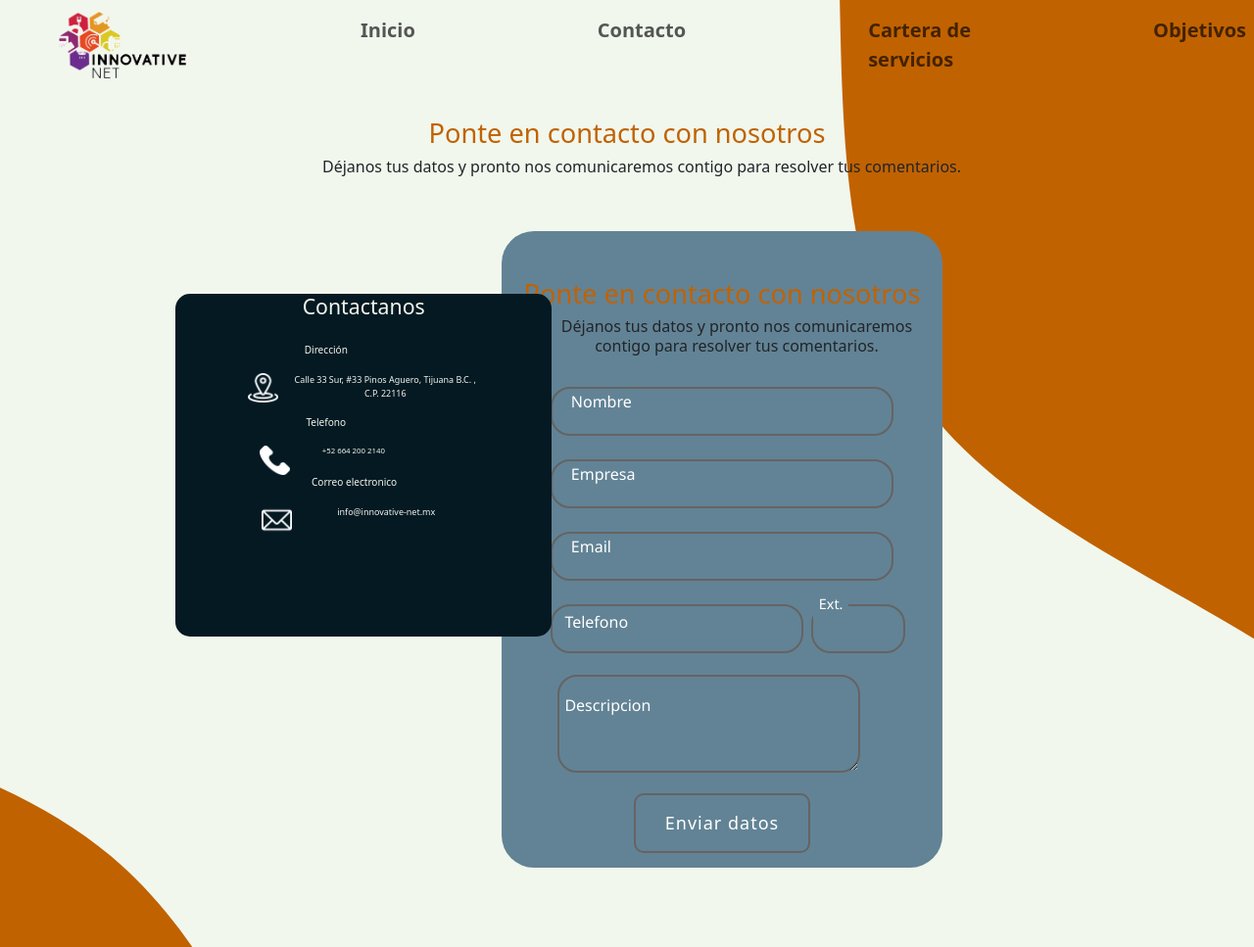
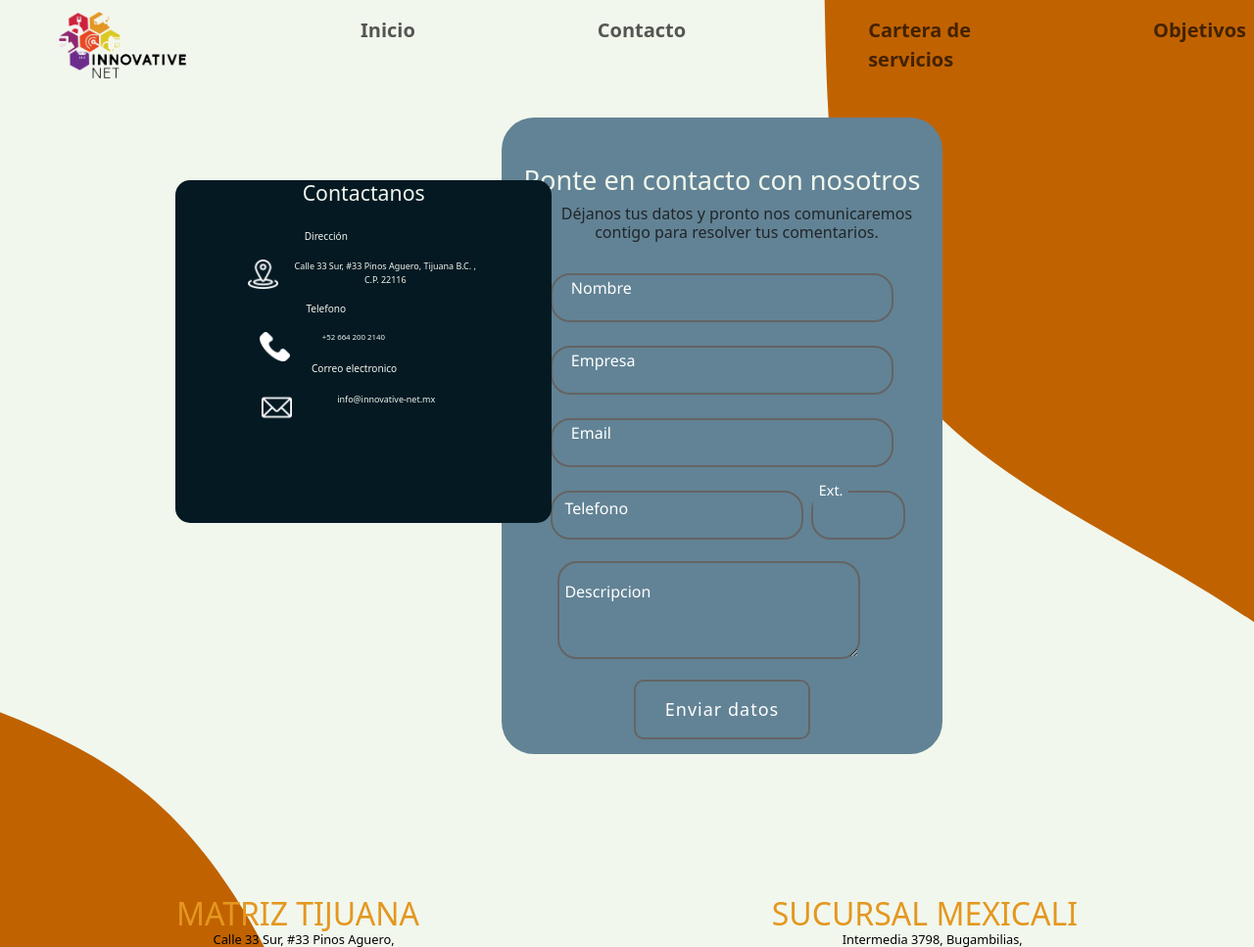
Before and after one commit to Innovative-net-mx/innovative-Webpage, a Django app: page /contacto in a window 1280 px wide. Shown: the top 967 px of the page at 98% size. Run offline with Django 3.2, Linux system fonts and the light colour scheme; some libraries are stand-ins or nearby versions.

Commit message:
letras-cambio-color-titulo-borrado

```diff
--- a/homepage/static/css/estilo.css
+++ b/homepage/static/css/estilo.css
@@ -834,7 +834,7 @@ margin-top:-5%;
 
  .letras {
      font-size: 170%;
-     color: #C16200;
+     color: #F1F7ED;
  }
 
  .letras1 {
@@ -1088,6 +1088,7 @@ margin-top:-5%;
      font-family: 'Segoe UI', sans-serif;
      max-width: 350px;
      position: relative;
+     z-index: 2;
  }
 
  .inputGroup3 textarea {
--- a/homepage/templates/homepage/contacto.html
+++ b/homepage/templates/homepage/contacto.html
@@ -6,13 +6,6 @@
 <script async defer src="https://maps.googleapis.com/maps/api/js?key=AIzaSyBDaeWicvigtP9xPv919E-RNoxfvC-Hqik&callback=initMap"> </script>
 
 <br><br><br><br><br>
-<center>
-
-    <h1 class="letras">Ponte en contacto con nosotros</h1>
-    <h3 class="letras1">Déjanos tus datos y pronto nos comunicaremos contigo para resolver tus comentarios.</h3>
-    <br><br>
-
-</center>
 
   <center>
     <div class="mgform">
```
